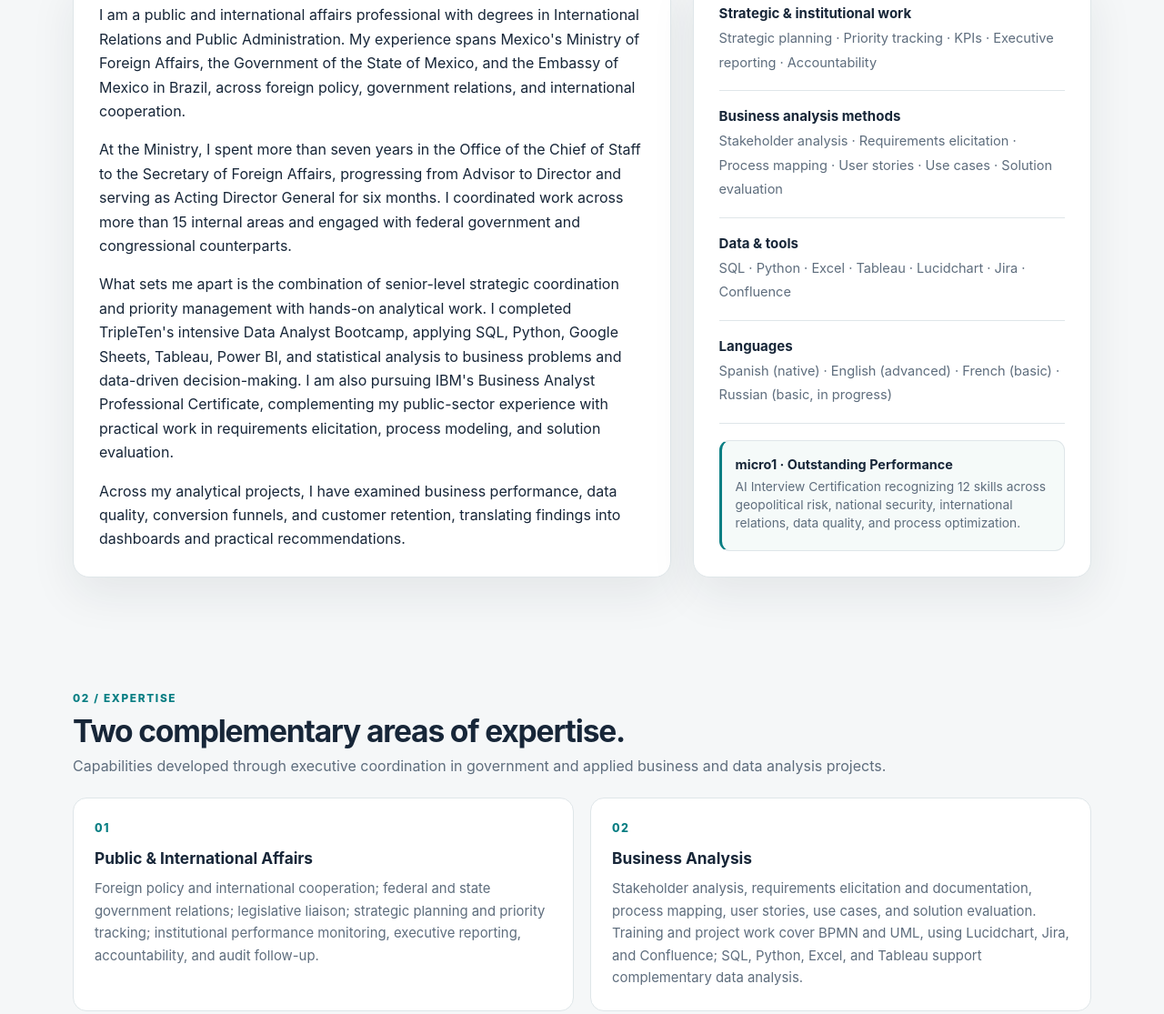
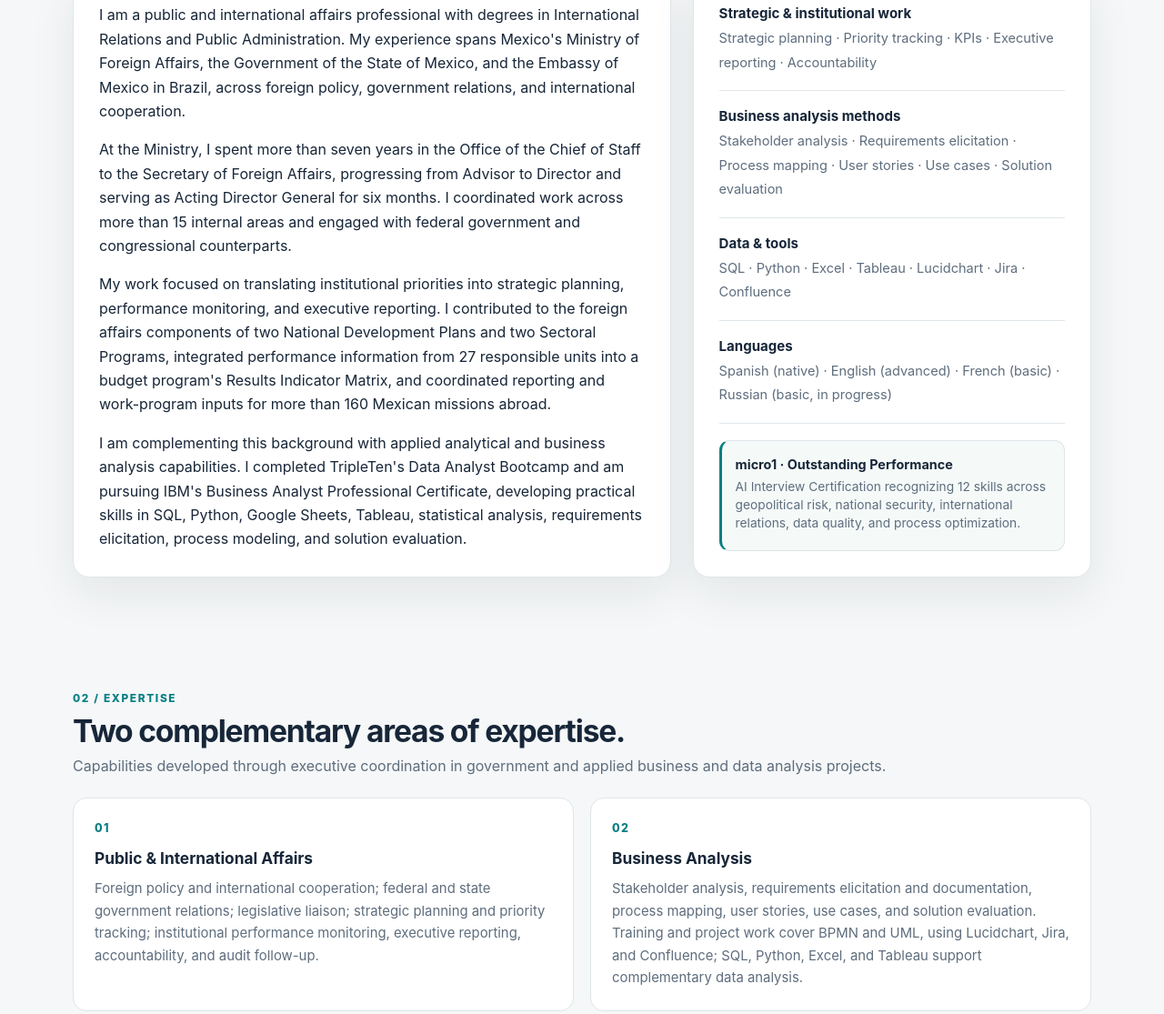
Before and after one commit to rogarzag/rogarzag.github.io, a plain HTML site: page index.html in a window 1280 px wide. Shown: the part 1168-2283 px from the top of the page at 91% size. Drawn offline with Linux system fonts and the light colour scheme.

Commit message:
Refine About with institutional results and expand TripleTen credential

```diff
--- a/index.html
+++ b/index.html
@@ -243,8 +243,8 @@
           <article class="panel">
             <p>I am a public and international affairs professional with degrees in International Relations and Public Administration. My experience spans Mexico's Ministry of Foreign Affairs, the Government of the State of Mexico, and the Embassy of Mexico in Brazil, across foreign policy, government relations, and international cooperation.</p>
             <p>At the Ministry, I spent more than seven years in the Office of the Chief of Staff to the Secretary of Foreign Affairs, progressing from Advisor to Director and serving as Acting Director General for six months. I coordinated work across more than 15 internal areas and engaged with federal government and congressional counterparts.</p>
-            <p>What sets me apart is the combination of senior-level strategic coordination and priority management with hands-on analytical work. I completed TripleTen's intensive Data Analyst Bootcamp, applying SQL, Python, Google Sheets, Tableau, Power BI, and statistical analysis to business problems and data-driven decision-making. I am also pursuing IBM's Business Analyst Professional Certificate, complementing my public-sector experience with practical work in requirements elicitation, process modeling, and solution evaluation.</p>
-            <p>Across my analytical projects, I have examined business performance, data quality, conversion funnels, and customer retention, translating findings into dashboards and practical recommendations.</p>
+            <p>My work focused on translating institutional priorities into strategic planning, performance monitoring, and executive reporting. I contributed to the foreign affairs components of two National Development Plans and two Sectoral Programs, integrated performance information from 27 responsible units into a budget program's Results Indicator Matrix, and coordinated reporting and work-program inputs for more than 160 Mexican missions abroad.</p>
+            <p>I am complementing this background with applied analytical and business analysis capabilities. I completed TripleTen's Data Analyst Bootcamp and am pursuing IBM's Business Analyst Professional Certificate, developing practical skills in SQL, Python, Google Sheets, Tableau, statistical analysis, requirements elicitation, process modeling, and solution evaluation.</p>
           </article>
           <aside class="panel facts">
             <div class="fact"><strong>Strategic &amp; institutional work</strong><span>Strategic planning · Priority tracking · KPIs · Executive reporting · Accountability</span></div>
@@ -477,7 +477,7 @@
             <article class="credential featured"><small>Professional Certification · AI Interview Assessment</small><h3>micro1 AI Interview Certification — Outstanding Performance</h3><p>micro1 · November 14, 2026</p><p>Recognizes outstanding performance in micro1's AI interview. The platform certifies skills only when candidates demonstrate strong knowledge, communicate concisely and professionally, and show depth through their own expertise.</p><p><strong>12 Certified Skills:</strong> Professional Geopolitical Risk &amp; National Security Experience; International Relations &amp; Regional Security Expertise; Geopolitical Risk Assessment &amp; Strategic Forecasting; Foreign Policy Analysis &amp; Strategic Decision-Making; Strategic Reporting &amp; Executive Advisory Communication; Large Business Data Sets; Data Quality Assurance &amp; Anomaly Detection; Document Review &amp; Spot Checking; Business Domain Knowledge; Data Management &amp; Process Optimization; Cross-functional Collaboration; Communication &amp; Documentation.</p><p>Member of micro1's Certified Talent Pool, with a profile considered for matching to relevant projects and roles.</p></article>
             <article class="credential"><small>Professional Certificate · In progress</small><h3>IBM Business Analyst Professional Certificate</h3><p>IBM · Coursera · 2026</p></article>
             <article class="credential"><small>Professional Course</small><h3>Introduction to Business Analysis</h3><p>IBM · Coursera · October 2026</p><p>Covers business analysis fundamentals, requirements gathering, stakeholder analysis, process improvement, gap analysis, and solution evaluation.</p></article>
-            <article class="credential"><small>Bootcamp · Completed</small><h3>Data Analyst Bootcamp</h3><p>TripleTen · 2026</p></article>
+            <article class="credential"><small>Bootcamp · Completed</small><h3>Data Analyst Bootcamp</h3><p>TripleTen · 2026</p><p>Completed an intensive Data Analyst bootcamp focused on applying SQL, Python, Google Sheets, Tableau, and statistical analysis to solve business problems and support data-driven decision-making.</p></article>
             <article class="credential"><small>Diploma</small><h3>Public Policy and Evaluation</h3><p>Center for Research and Teaching in Economics (CIDE) · 2016</p></article>
             <article class="credential"><small>Public Finance Course</small><h3>¿Cómo entender el presupuesto? El gasto público a través de los datos</h3><p>Secretaría de Hacienda y Crédito Público · April 2020</p></article>
             <article class="credential"><small>Specialized Course</small><h3>Introductory Course on National Security</h3><p>National Defense College and Naval Higher Studies Center · 2019</p></article>
```
